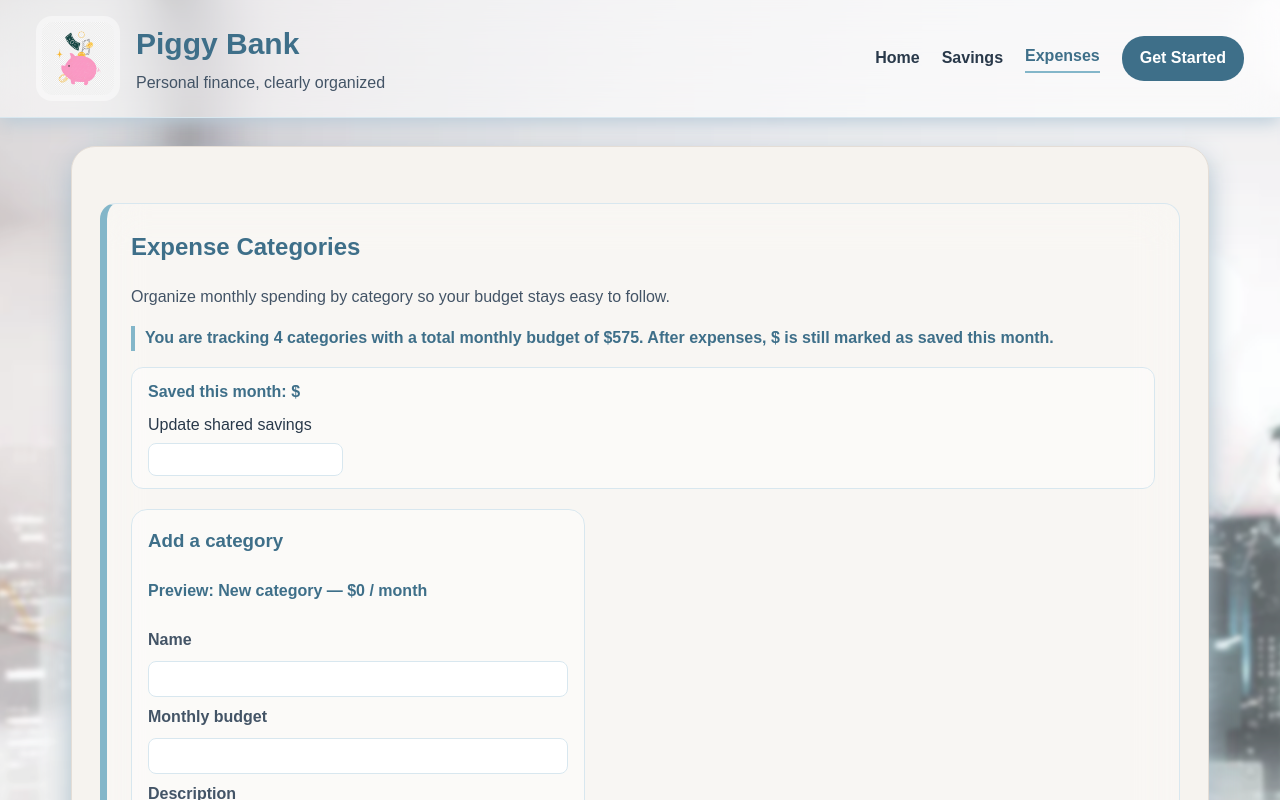
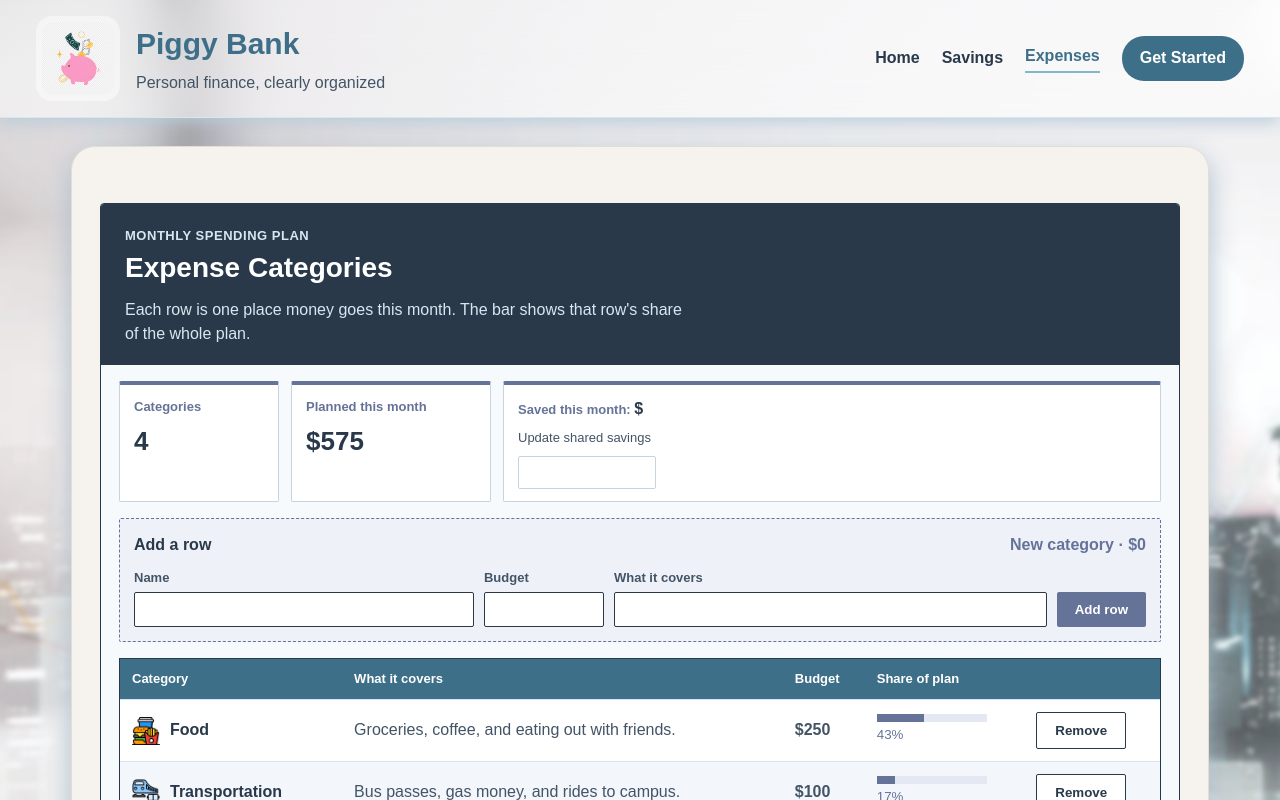
Before and after one commit to jasminekaurjogar/Full-Stack-Project, a React (Vite) app: page /expenses in a window 1280 px wide. Shown: the top 800 px of the page. Built offline with nearby package versions, Linux system fonts and the light colour scheme.

Commit message:
Restyle expense categories as a budget table

```diff
--- a/src/components/AddCategoryForm/AddCategoryForm.tsx
+++ b/src/components/AddCategoryForm/AddCategoryForm.tsx
@@ -56,12 +56,16 @@ function AddCategoryForm({ categories, setCategories }: AddCategoryFormProps) {
 
   return (
     <form className="ExpenseCategories-form" onSubmit={handleSubmit}>
-      <h3>Add a category</h3>
+      <div className="ExpenseCategories-formTop">
+        <h3>Add a row</h3>
         <p className="ExpenseCategories-preview">
-        Preview: {name.trim() || "New category"} — $
-        {budget === "" ? "0" : budget} / month
+          {name.trim() || "New category"} · $
+          {budget === "" ? "0" : budget}
         </p>
+      </div>
 
+      <div className="ExpenseCategories-fields">
+        <div>
           <label htmlFor="category-name">Name</label>
           <input
             id="category-name"
@@ -69,8 +73,10 @@ function AddCategoryForm({ categories, setCategories }: AddCategoryFormProps) {
             value={name}
             onChange={(event) => setName(event.target.value)}
           />
+        </div>
 
-      <label htmlFor="category-budget">Monthly budget</label>
+        <div>
+          <label htmlFor="category-budget">Budget</label>
           <input
             id="category-budget"
             type="number"
@@ -78,18 +84,22 @@ function AddCategoryForm({ categories, setCategories }: AddCategoryFormProps) {
             value={budget}
             onChange={(event) => setBudget(event.target.value)}
           />
+        </div>
 
-      <label htmlFor="category-description">Description</label>
+        <div>
+          <label htmlFor="category-description">What it covers</label>
           <input
             id="category-description"
             type="text"
             value={description}
             onChange={(event) => setDescription(event.target.value)}
           />
+        </div>
+
+        <Button type="submit">Add row</Button>
+      </div>
 
       {error !== "" && <p className="ExpenseCategories-error">{error}</p>}
-
-      <Button type="submit">Add Category</Button>
     </form>
   );
 }
--- a/src/components/ExpenseCategories/ExpenseCategories.css
+++ b/src/components/ExpenseCategories/ExpenseCategories.css
@@ -1,134 +1,264 @@
-/* Styles that only apply to the ExpenseCategories component */
+/* Expense page is a table. Savings Goals stays a card grid. */
 
 .ExpenseCategories {
   margin-top: 28px;
-  padding: 24px;
-  border: 1px solid #d8e7ef;
-  border-left: 7px solid #83b6c9;
-  border-radius: 16px;
-  background-color: rgba(255, 255, 255, 0.28);
-  backdrop-filter: blur(22px);
+  padding: 0 0 18px;
+  border: 1px solid #29394a;
+  border-radius: 4px;
+  background-color: #f7fafc;
+  overflow: hidden;
 }
 
-/* Section title uses the blue accent from our style guide */
-.ExpenseCategories h2 {
-  margin-top: 0;
-  color: #3e6f89;
-  font-size: 24px;
+.ExpenseCategories-heading {
+  padding: 22px 24px 18px;
+  background-color: #29394a;
+  color: #ffffff;
 }
 
-/* Summary line stands out from the normal body text */
-.ExpenseCategories-summary {
+.ExpenseCategories-kicker {
+  margin: 0 0 6px;
+  color: #83b6c9;
+  font-size: 13px;
   font-weight: bold;
-  color: #3e6f89;
-  border-left: 4px solid #83b6c9;
-  padding-left: 10px;
+  letter-spacing: 0.04em;
+  text-transform: uppercase;
 }
 
-/* Turn the list into a grid of cards and remove the bullet points */
-.ExpenseCategories-list {
-  list-style: none;
+.ExpenseCategories-heading h2 {
+  margin: 0 0 8px;
+  color: #ffffff;
+  font-size: 28px;
+}
+
+.ExpenseCategories-heading p {
+  margin: 0;
+  max-width: 560px;
+  color: #d8e7ef;
+}
+
+.ExpenseCategories-stats {
+  display: grid;
+  grid-template-columns: 160px 200px 1fr;
+  gap: 12px;
+  margin: 16px 18px 0;
+}
+
+.ExpenseCategories-stats > div {
+  padding: 12px 14px;
+  border: 1px solid #c5d4de;
+  border-top: 4px solid #657399;
+  border-radius: 2px;
+  background-color: #ffffff;
+}
+
+.ExpenseCategories-stats span {
+  display: block;
+  color: #657399;
+  font-size: 13px;
+  font-weight: bold;
+}
+
+.ExpenseCategories-stats strong {
+  display: block;
+  margin-top: 4px;
+  color: #29394a;
+  font-size: 26px;
+}
+
+.ExpenseCategories-saved .saved-this-month-box {
   margin: 0;
   padding: 0;
-  display: grid;
-  grid-template-columns: repeat(auto-fit, minmax(220px, 1fr));
-  gap: 16px;
+  border: none;
+  border-radius: 0;
+  background: transparent;
 }
 
-/* Each category is shown as a card with a light blue border */
-.ExpenseCategories-card {
-  background-color: rgba(255, 255, 255, 0.5);
-  border: 1px solid #d8e7ef;
-  border-radius: 16px;
-  padding: 16px;
-  transition: box-shadow 0.2s ease, transform 0.2s ease;
+.ExpenseCategories-saved .saved-this-month-box p {
+  margin: 0;
+  color: #657399;
+  font-size: 13px;
+  font-weight: bold;
 }
 
-.ExpenseCategories-card:hover {
-  box-shadow: 0 8px 20px #9bb4c4;
-  transform: translateY(-4px);
+.ExpenseCategories-saved .saved-this-month-box strong {
+  display: inline;
+  color: #29394a;
+  font-size: 16px;
 }
 
-.ExpenseCategories-card:active {
-  transform: translateY(1px);
+.ExpenseCategories-saved .saved-this-month-box label {
+  display: block;
+  margin-top: 6px;
+  color: #435466;
+  font-size: 13px;
+  font-weight: normal;
 }
 
-.ExpenseCategories-icon {
-  display: block;
-  width: 64px;
-  height: 64px;
-  margin-bottom: 12px;
-  object-fit: contain;
-}
-
-.ExpenseCategories-card h3 {
-  margin: 0;
-  color: #3e6f89;
-  font-size: 20px;
-}
-
-/* Budget amount is the most important number on the card */
-.ExpenseCategories-budget {
-  margin: 8px 0;
-  font-weight: bold;
-  font-size: 18px;
-  color: #657399;
-}
-
-.ExpenseCategories-card p {
-  font-size: 16px;
-  color: #435466;
-}
-
-.ExpenseCategories-card button {
+.ExpenseCategories-saved .saved-this-month-box input {
+  width: 120px;
   margin-top: 8px;
+  border: 1px solid #c5d4de;
+  border-radius: 2px;
 }
 
 .ExpenseCategories-form {
-  display: grid;
-  gap: 8px;
-  margin: 20px 0;
-  max-width: 420px;
-  padding: 16px;
-  border: 1px solid #d8e7ef;
-  border-radius: 16px;
-  background-color: rgba(255, 255, 255, 0.4);
+  margin: 16px 18px;
+  padding: 14px;
+  border: 1px dashed #657399;
+  border-radius: 2px;
+  background-color: #eef2f8;
+}
+
+.ExpenseCategories-formTop {
+  display: flex;
+  justify-content: space-between;
+  gap: 12px;
+  align-items: baseline;
 }
 
 .ExpenseCategories-form h3 {
-  margin: 0;
-  color: #3e6f89;
+  margin: 0 0 10px;
+  color: #29394a;
+  font-size: 16px;
+}
+
+.ExpenseCategories-preview {
+  margin: 0 0 10px;
+  color: #657399;
+  font-weight: bold;
+}
+
+.ExpenseCategories-fields {
+  display: grid;
+  grid-template-columns: 1.1fr 120px 1.4fr auto;
+  gap: 10px;
+  align-items: end;
 }
 
 .ExpenseCategories-form label {
+  display: block;
+  margin-bottom: 4px;
+  color: #435466;
+  font-size: 13px;
   font-weight: bold;
-  color: #435466;
 }
 
 .ExpenseCategories-form input {
+  width: 100%;
+  box-sizing: border-box;
   padding: 8px;
-  border: 1px solid #d8e7ef;
-  border-radius: 8px;
-  font-size: 16px;
+  border: 1px solid #29394a;
+  border-radius: 2px;
+  background-color: #ffffff;
+  font-size: 15px;
 }
 
-.ExpenseCategories-form button {
-  justify-self: start;
-  margin-top: 4px;
+.ExpenseCategories button {
+  border-radius: 2px;
+  background-color: #657399;
+  box-shadow: none;
+  transform: none;
 }
 
-.ExpenseCategories-preview {
-  font-weight: bold;
-  color: #3e6f89;
+.ExpenseCategories button:hover {
+  background-color: #29394a;
+  box-shadow: none;
+  transform: none;
+}
+
+.ExpenseCategories .secondary-button {
+  background-color: #ffffff;
+  color: #29394a;
+  border: 1px solid #29394a;
+}
+
+.ExpenseCategories .secondary-button:hover {
+  background-color: #29394a;
+  color: #ffffff;
 }
 
 .ExpenseCategories-error {
-  margin: 0;
+  margin: 10px 0 0;
   color: #8b3a3a;
   font-weight: bold;
 }
 
-.ExpenseCategories-empty {
+.ExpenseCategories-tableWrap {
+  margin: 0 18px;
+  overflow-x: auto;
+  border: 1px solid #29394a;
+}
+
+.ExpenseCategories-table {
+  width: 100%;
+  border-collapse: collapse;
+  background-color: #ffffff;
+}
+
+.ExpenseCategories-table th {
+  padding: 10px 12px;
+  background-color: #3e6f89;
+  color: #ffffff;
+  font-size: 13px;
+  text-align: left;
+}
+
+.ExpenseCategories-table td {
+  padding: 12px;
+  border-top: 1px solid #d8e7ef;
+  color: #435466;
+  vertical-align: middle;
+}
+
+.ExpenseCategories-table tbody tr:nth-child(even) {
+  background-color: #f3f6fb;
+}
+
+.ExpenseCategories-name {
+  display: flex;
+  align-items: center;
+  gap: 10px;
+  color: #29394a;
   font-weight: bold;
+}
+
+.ExpenseCategories-name img {
+  width: 28px;
+  height: 28px;
+  object-fit: contain;
+}
+
+.ExpenseCategories-budget {
+  font-weight: bold;
+  color: #29394a;
+  white-space: nowrap;
+}
+
+.ExpenseCategories-share {
+  width: 110px;
+  height: 8px;
+  background-color: #e4e8f2;
+}
+
+.ExpenseCategories-share span {
+  display: block;
+  height: 8px;
+  background-color: #657399;
+}
+
+.ExpenseCategories-table small {
   color: #657399;
 }
+
+.ExpenseCategories-empty {
+  padding: 18px 12px;
+  color: #657399;
+  font-weight: bold;
+}
+
+@media (max-width: 800px) {
+  .ExpenseCategories-stats,
+  .ExpenseCategories-fields {
+    grid-template-columns: 1fr;
+  }
+}
--- a/src/components/ExpenseCategories/ExpenseCategories.tsx
+++ b/src/components/ExpenseCategories/ExpenseCategories.tsx
@@ -60,53 +60,97 @@ function ExpenseCategories({
 
   return (
     <section className="ExpenseCategories" id="expenses">
+      <div className="ExpenseCategories-heading">
+        <p className="ExpenseCategories-kicker">Monthly spending plan</p>
         <h2>Expense Categories</h2>
         <p>
-        Organize monthly spending by category so your budget stays easy to follow.
+          Each row is one place money goes this month. The bar shows that
+          row&apos;s share of the whole plan.
         </p>
-      <p className="ExpenseCategories-summary">
-        You are tracking {categories.length} categories with a total monthly
-        budget of ${totalBudget}. After expenses, ${savedThisMonth} is still
-        marked as saved this month.
-      </p>
+      </div>
 
+      <div className="ExpenseCategories-stats">
+        <div>
+          <span>Categories</span>
+          <strong>{categories.length}</strong>
+        </div>
+        <div>
+          <span>Planned this month</span>
+          <strong>${totalBudget}</strong>
+        </div>
+        <div className="ExpenseCategories-saved">
           <SavedThisMonthBox
             savedThisMonth={savedThisMonth}
             setSavedThisMonth={setSavedThisMonth}
           />
+        </div>
+      </div>
 
       <AddCategoryForm
         categories={categories}
         setCategories={setCategories}
       />
 
+      <div className="ExpenseCategories-tableWrap">
+        <table className="ExpenseCategories-table">
+          <thead>
+            <tr>
+              <th>Category</th>
+              <th>What it covers</th>
+              <th>Budget</th>
+              <th>Share of plan</th>
+              <th></th>
+            </tr>
+          </thead>
+          <tbody>
             {categories.length === 0 && (
-        <p className="ExpenseCategories-empty">
-          No categories yet. Use the form above to add one.
-        </p>
+              <tr>
+                <td className="ExpenseCategories-empty" colSpan={5}>
+                  No categories yet. Use the row above to add one.
+                </td>
+              </tr>
             )}
+            {categories.map((category) => {
+              let share = 0;
+              if (totalBudget > 0) {
+                share = Math.round((category.budget / totalBudget) * 100);
+              }
 
-      {/* Loop through the array and build one list item for each category */}
-      <ul className="ExpenseCategories-list">
-        {categories.map((category) => (
-          <li className="ExpenseCategories-card" key={category.id}>
+              return (
+                <tr key={category.id}>
+                  <td>
+                    <div className="ExpenseCategories-name">
                       <img
-              className="ExpenseCategories-icon"
                         src={category.image}
-              alt={category.name + " icon"}
+                        alt=""
                       />
-            <h3>{category.name}</h3>
-            <p className="ExpenseCategories-budget">${category.budget} / month</p>
-            <p>{category.description}</p>
+                      <span>{category.name}</span>
+                    </div>
+                  </td>
+                  <td>{category.description}</td>
+                  <td className="ExpenseCategories-budget">
+                    ${category.budget}
+                  </td>
+                  <td>
+                    <div className="ExpenseCategories-share">
+                      <span style={{ width: share + "%" }}></span>
+                    </div>
+                    <small>{share}%</small>
+                  </td>
+                  <td>
                     <Button
                       variant="secondary"
                       onClick={() => removeCategory(category.id)}
                     >
                       Remove
                     </Button>
-          </li>
-        ))}
-      </ul>
+                  </td>
+                </tr>
+              );
+            })}
+          </tbody>
+        </table>
+      </div>
     </section>
   );
 }
```
Lines whose indentation alone changed are shown as unchanged.
